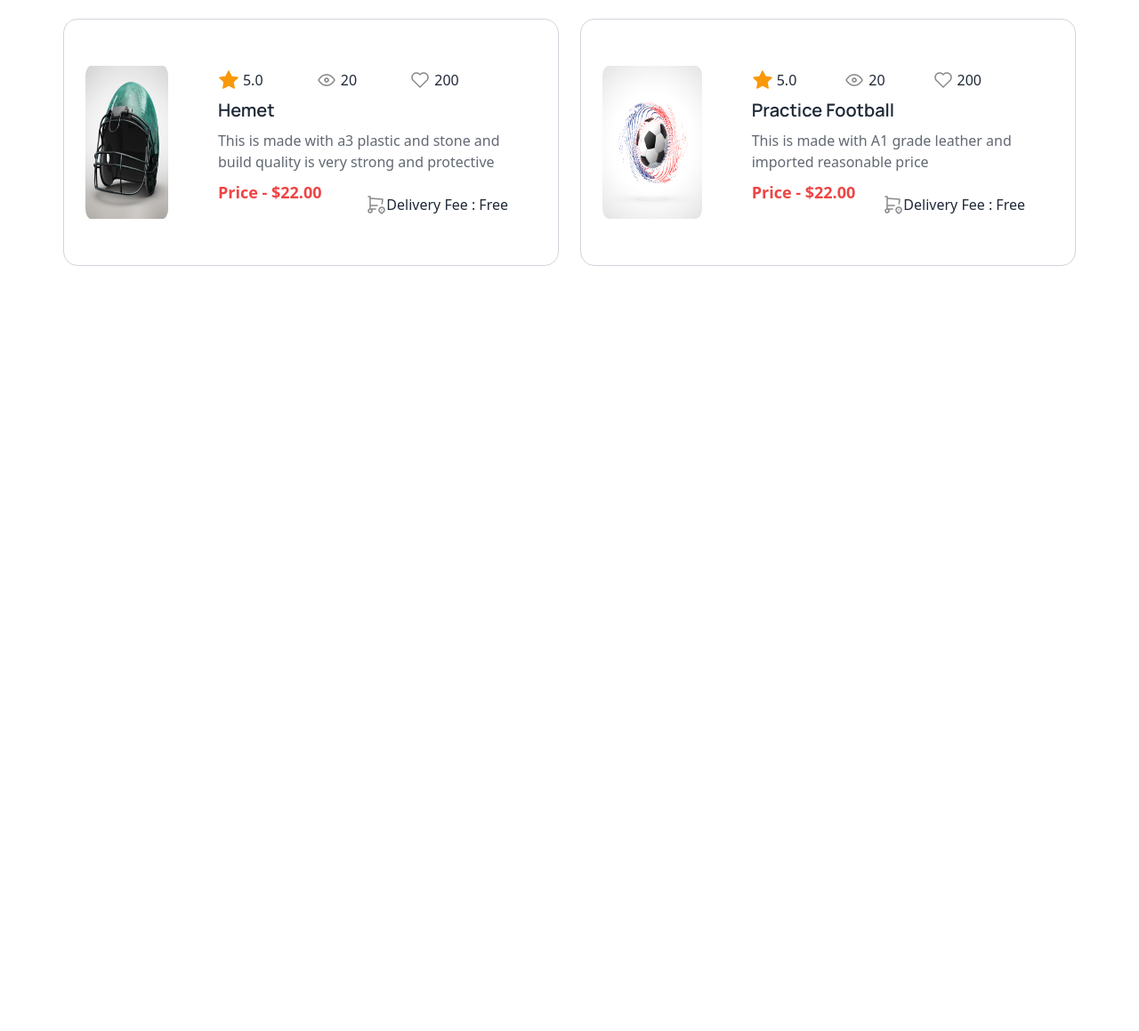
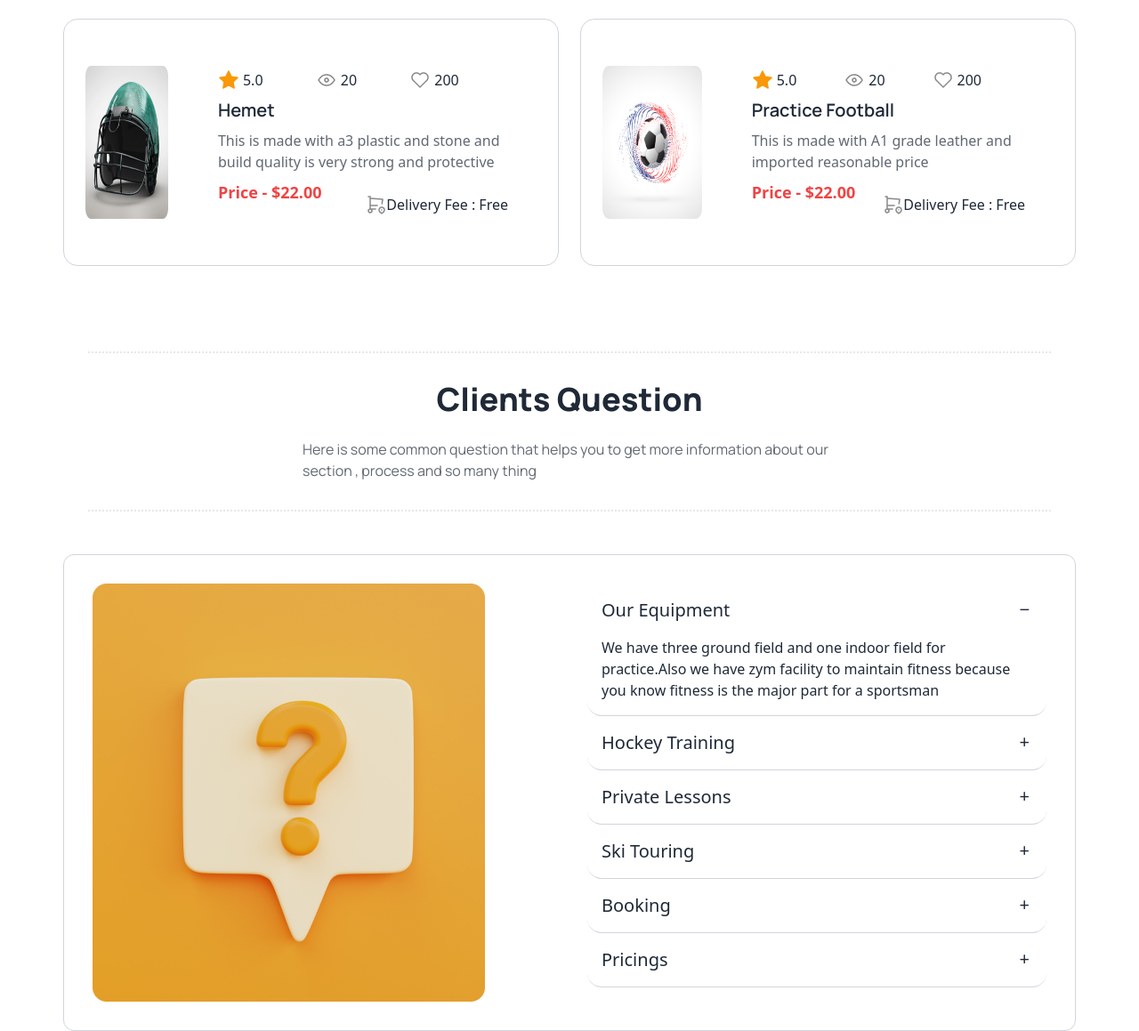
Before and after one commit to jahidcx/assignment-three, a plain HTML site: page index.html in a window 1280 px wide. Shown: the part 3210-4369 px from the top of the page at 89% size. Before the commit the page ends 3509 px from the top, so only its background shows below. Drawn offline with nearby package versions, Linux system fonts and the light colour scheme.

Commit message:
complete clients question section

```diff
--- a/index.html
+++ b/index.html
@@ -246,7 +246,7 @@
                     </div>
                 </div>
 
-             <!-- card 2  -->
+                <!-- card 2  -->
 
                 <div
                     class="flex flex-col lg:flex-row gap-6 card  bg-base-100  p-6 border border-gray-300 border-solid ">
@@ -357,7 +357,8 @@
                             <p>200</p>
                         </div>
                         <h2 class="font-manrope text-xl font-semibold">Hemet</h2>
-                        <p class="opacity-70">This is made with a3 plastic and stone  and build quality is very strong and protective</p>
+                        <p class="opacity-70">This is made with a3 plastic and stone and build quality is very strong
+                            and protective</p>
                         <div class="flex flex-col lg:flex-row space-y-4">
                             <p class="text-red-500 text-lg font-extrabold">Price - $22.00</p>
                             <div class="flex"><img class="w-6 h-6" src="Images/Frame(4).png" alt="">
@@ -401,6 +402,81 @@
 
         </section>
 
+        <!-- clients question section -->
+        <section class="mt-24 mx-4">
+            <!-- content -->
+            <div
+                class="flex flex-col justify-center items-center space-y-6 text-manrope mb-12 mx-7 border-y-2 border-dotted py-8">
+                <h1 class="font-manrope text-4xl font-extrabold">Clients Question</h1>
+                <p class="font-manrope text-base font-medium lg:w-[600px] opacity-70">Here is some common question that
+                    helps you to get more information about our section , process and so many thing</p>
+            </div>
+
+            <!-- questions -->
+            <div class="flex flex-col lg:flex-row p-6 lg:p-8 border border-solid border-gray-300 rounded-xl gap-10">
+                <div class="flex-1">
+                    <img src="Images/11.png" alt="">
+                </div>
+
+                <div class="flex-1">
+                    <div class="collapse collapse-plus border-b border-solid border-gray-300">
+                        <input type="radio" name="my-accordion-3" checked="checked" />
+                        <div class="collapse-title text-xl font-medium">
+                            Our Equipment
+                        </div>
+                        <div class="collapse-content">
+                            <p>We have three ground field and one indoor field for practice.Also we have zym facility to maintain fitness because you know fitness is the major part for a sportsman</p>
+                        </div>
+                    </div>
+                    <div class="collapse collapse-plus border-b border-solid border-gray-300">
+                        <input type="radio" name="my-accordion-3" />
+                        <div class="collapse-title text-xl font-medium">
+                            Hockey Training
+                        </div>
+                        <div class="collapse-content">
+                            <p>It is routine practice for me at the beginning of every off-season to explain to parents, players, and coaches that long-distance endurance running will not contribute to on-ice skating speed. </p>
+                        </div>
+                    </div>
+                    <div class="collapse collapse-plus border-b border-solid border-gray-300">
+                        <input type="radio" name="my-accordion-3" />
+                        <div class="collapse-title text-xl font-medium">
+                            Private Lessons
+                        </div>
+                        <div class="collapse-content">
+                            <p>This is also why you often see hockey players exercise without seeming to receive any true on-ice benefit from it—and if they do, it’s very little compared to what they expected given their effort level. </p>
+                        </div>
+                    </div>
+                    <div class="collapse collapse-plus border-b border-solid border-gray-300">
+                        <input type="radio" name="my-accordion-3" />
+                        <div class="collapse-title text-xl font-medium">
+                            Ski Touring
+                        </div>
+                        <div class="collapse-content">
+                            <p>Ski touring is skiing in the backcountry on unmarked or unpatrolled areas. Touring is typically done off-piste and outside of ski resorts, and may extend over a period of more than one day. It is similar to backcountry skiing but excludes the use of a ski lift or transport. </p>
+                        </div>
+                    </div>
+                    <div class="collapse collapse-plus border-b border-solid border-gray-300">
+                        <input type="radio" name="my-accordion-3" />
+                        <div class="collapse-title text-xl font-medium">
+                            Booking
+                        </div>
+                        <div class="collapse-content">
+                            <p>For booking please come to our office address or sign up online for any more enquiry you can email us</p>
+                        </div>
+                    </div>
+                    <div class="collapse collapse-plus border-b border-solid border-gray-300">
+                        <input type="radio" name="my-accordion-3" />
+                        <div class="collapse-title text-xl font-medium">
+                            Pricings
+                        </div>
+                        <div class="collapse-content">
+                            <p>The pricing is little bit complicated because you have different different catagories section, so better come to our office and get information about pricing</p>
+                        </div>
+                    </div>
+                </div>
+            </div>
+        </section>
+
 
 
     </main>
```
